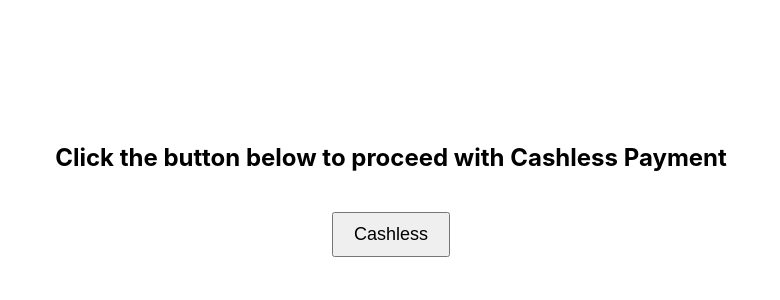
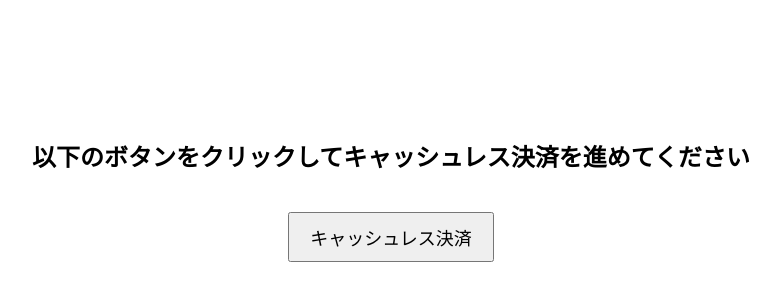
Before and after one commit to MaenAlaraj/GC_Cashless_Settlment, a React (Create React App) app: page / in a window 1280 px wide. Shown: the part 210-510 px from the top of the page, without its empty margins (249-1029 px from the left). Built offline with nearby package versions, Linux system fonts and the light colour scheme.

Commit message:
Initial commit

```diff
--- a/src/App.js
+++ b/src/App.js
@@ -3,25 +3,42 @@ import React, { useState } from 'react';
 import Cashless from './Cashless';
 
 const App = () => {
-  const [showCashless, setShowCashless] = useState(false);
+  const [cashlessActive, setCashlessActive] = useState(false);
 
   const handleClick = async () => {
-    //setShowCashless(true);
     console.log("[App.js]:「Cashless」ボタンがクリックされました。");
-    const resultJsonString = await window.GC_CashlessInterface.get_GCCashless();
-    //const resultJsonString = await window.FaceCaptureInterface.getFace();
-    console.log("[App.js]: Cashless Method data is received:", resultJsonString);
 
+    try {
+      // Invoke the Android interface method
+      const resultJsonString = await window.GC_CashlessInterface.get_GCCashless();
+
+      // Log the result
+      console.log("[App.js]: Cashless Method data is received:", resultJsonString);
+
+      // Reset the state to allow future calls
+      setCashlessActive(false);
+    } catch (error) {
+      console.error("[App.js]: Error calling get_GCCashless:", error);
+    }
   };
 
   return (
     <div style={styles.container}>
       <div style={styles.label}>
-        <h2>Click the button below to proceed with Cashless Payment</h2>
+        <h2>以下のボタンをクリックしてキャッシュレス決済を進めてください</h2>
       </div>
-      <button style={styles.button} onClick={handleClick}>Cashless</button>
+      <button
+        style={styles.button}
+        onClick={() => {
+          // Ensure the state is ready for a new interaction
+          setCashlessActive(true);
+          handleClick();
+        }}
+      >
+        キャッシュレス決済
+      </button>
 
-      {showCashless && <Cashless />}
+      {cashlessActive && <div>Cashless interaction is active</div>}
     </div>
   );
 };
```
